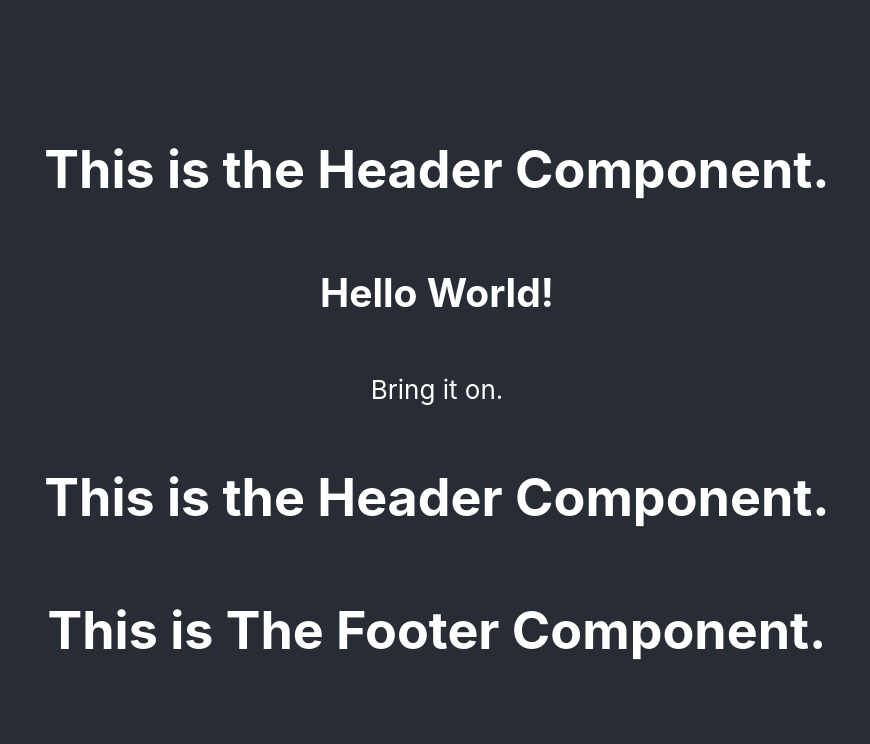
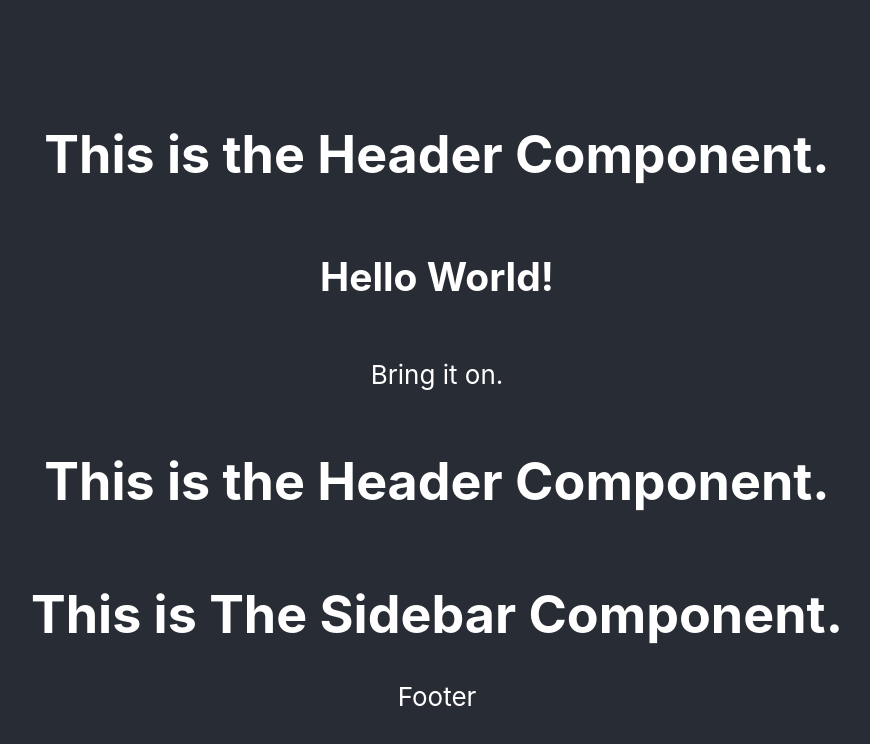
Before and after one commit to badshab454/React-Course, a React (Create React App) app: page / in a window 1280 px wide. Shown: the top 744 px of the page, without its empty margins (203-1073 px from the left). Built offline with nearby package versions, Linux system fonts and the light colour scheme.

Commit message:
footer component

```diff
--- a/src/App.js
+++ b/src/App.js
@@ -1,10 +1,11 @@
 import './App.css';
+import Header from './Header';
+import Sidebar from './Sidebar';
 
 
-import Header from './Header'
 
+import Footer from './Footer';
 
-import {Footer} from './Sidebar'
 function App() {
   return (
     <div className="App">
@@ -13,6 +14,7 @@ function App() {
         <h2>Hello World!</h2>
         <p>Bring it on.</p>
         <Header/>
+        <Sidebar />
         <Footer />
       </header>
     </div>
--- /dev/null
+++ b/src/Footer.jsx
@@ -0,0 +1,8 @@
+
+const Footer = () => {
+  return (
+    <div>Footer</div>
+  )
+}
+
+export default Footer
--- a/src/Sidebar.jsx
+++ b/src/Sidebar.jsx
@@ -2,10 +2,4 @@ function Sidebar () {
     return <h1>This is The Sidebar Component.</h1>
 }
 
-const Footer = () => {
-    return (
-        <h1>This is The Footer Component.</h1>
-    )
-}
-
-export {Footer};
+export default Sidebar;
```
